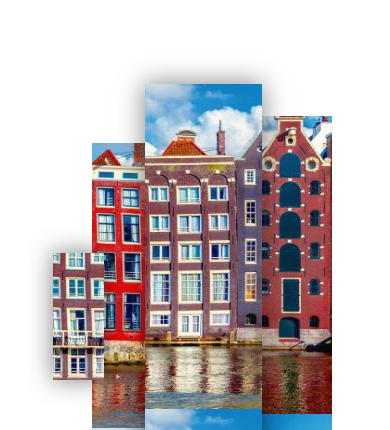
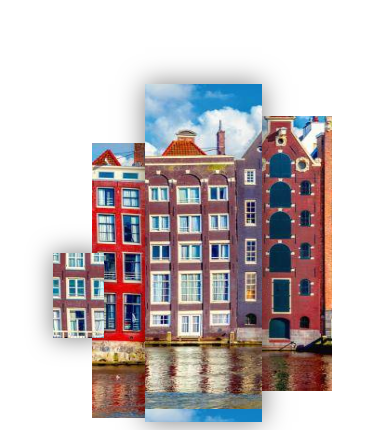
Before and after one commit to FaabLondon/FaabLondon.github.io, a website: page index.html in a window 390 px wide. Shown: the top 430 px of the page. Drawn offline with nearby package versions, Linux system fonts and the light colour scheme.

Commit message:
Improved responsiveness Homepage on mobile

```diff
--- a/css/main.css
+++ b/css/main.css
@@ -520,6 +520,30 @@ ul.posts li {
 
 @media only screen  and (max-width: 768px) { /* mobile*/
 
+/* Homepage */
+
+div#home {
+  height: 40vh;
+}
+
+/* Decrease height div picture */
+#d1{
+  height: 10vh;
+  background-position: 0px -90px;
+}
+#d2{
+  height: 32.5vh;
+  background-position: -90px -40px;
+}
+#d3{
+  height: 40vh;
+  background-position: -150px 0px;
+}
+#d4{
+  height: 32.5vh;
+  background-position: -280px -27px;
+}
+
 /* Place the timelime to the left on Mobile*/
   div.timeline::after {
     left: 31px;
```
